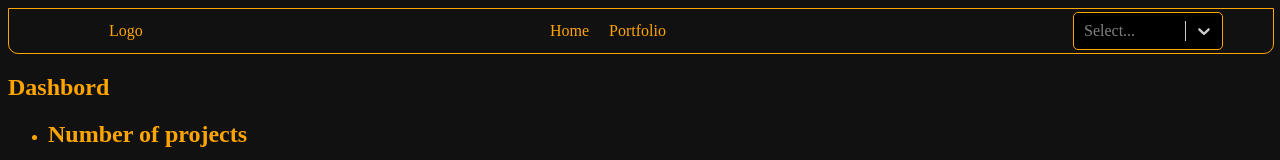
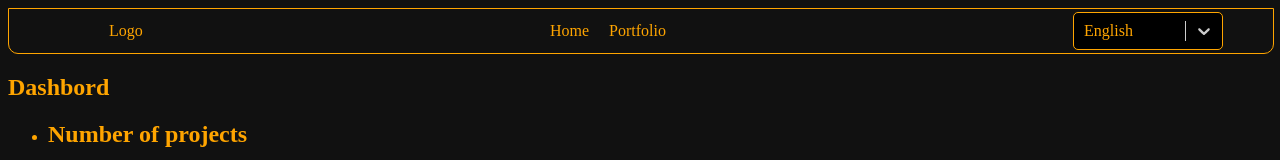
Before and after one commit to First-Team-UA/First-Team-UA-Portfolio, a React (Vite) app: page /First-Team-UA-Portfolio/portfolio in a window 1280 px wide. Shown: the top 160 px of the page. Built offline with nearby package versions, Linux system fonts and the light colour scheme.

Commit message:
Fix default lng

```diff
--- a/src/SwitcherLng/Switcher.tsx
+++ b/src/SwitcherLng/Switcher.tsx
@@ -52,11 +52,13 @@ const LanguageSwitcher: React.FC = () => {
     { value: 'ua', label: 'Українська' },
   ];
 
+  const defaultLanguage = languageOptions.find((option) => option.value === 'en'); // Значення за замовчуванням - англійська
+
   return (
     <div style={{ width: '200px' }}>
       <Select
         options={languageOptions}
-        defaultValue={languageOptions.find((option) => option.value === i18n.language)}
+        defaultValue={defaultLanguage}
         onChange={(selectedOption) => changeLanguage(selectedOption!.value)}
         styles={customStyles}
       />
```
